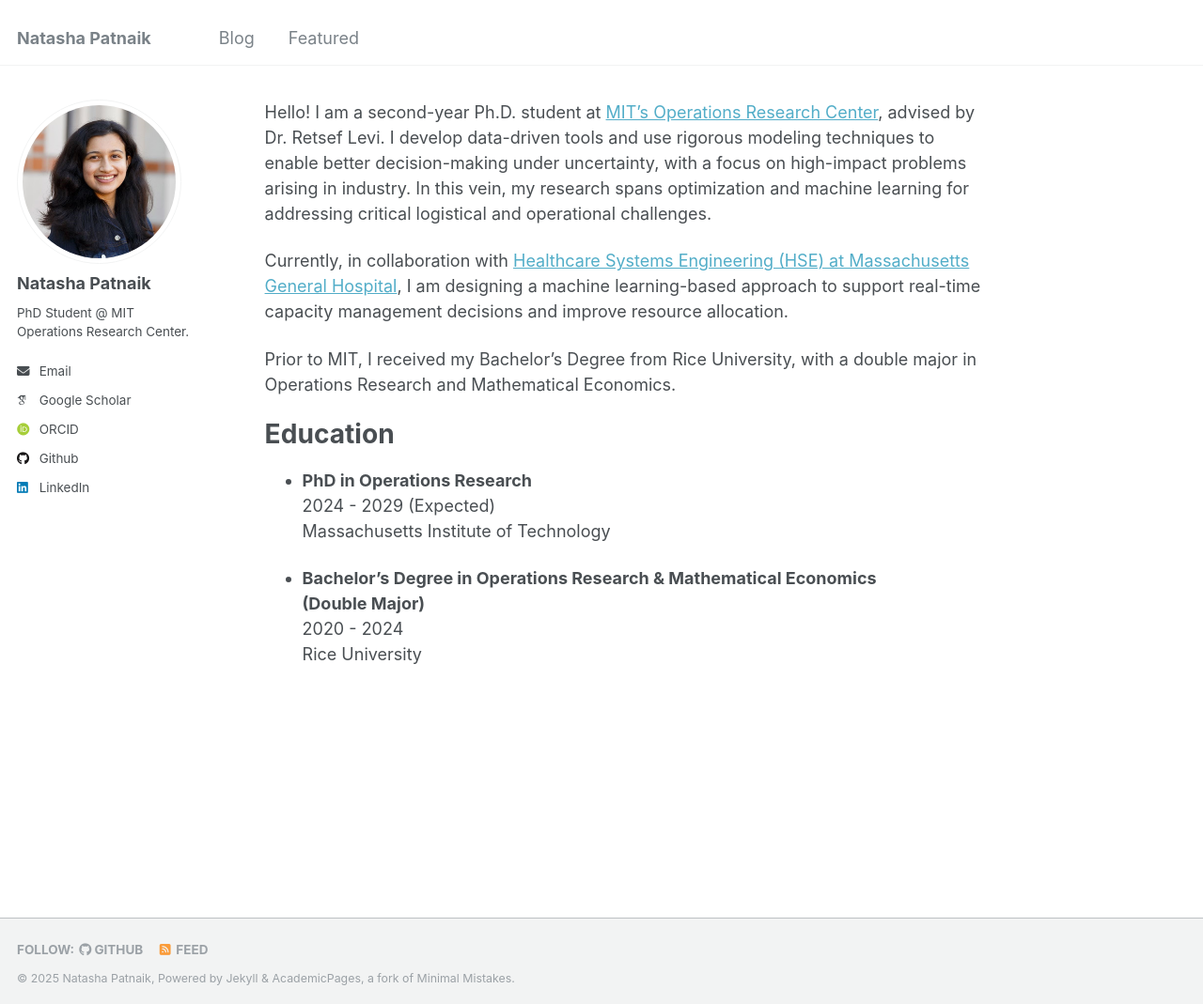
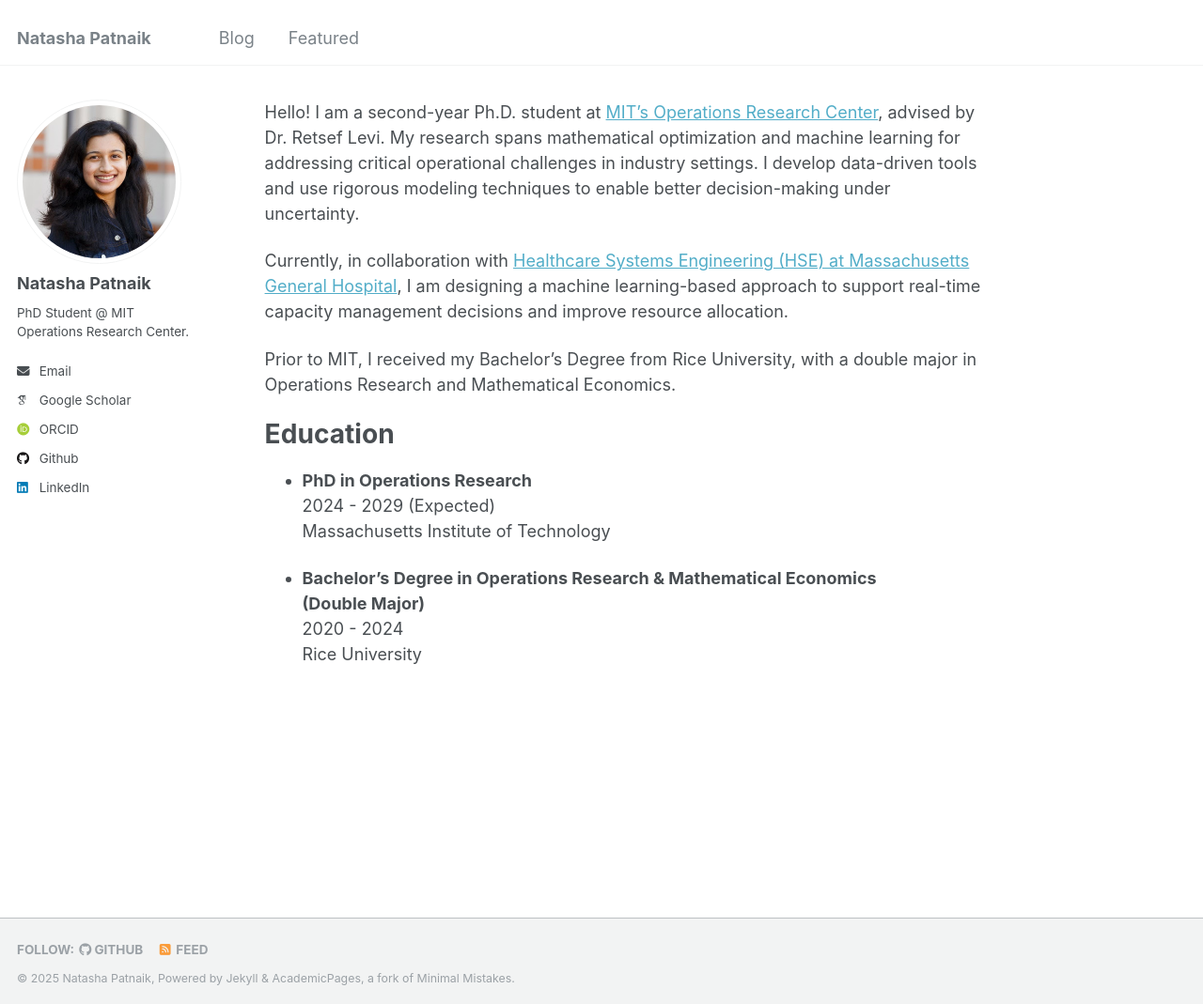
Before and after one commit to natasha-patnaik-321/natasha-patnaik-321.github.io, a Jekyll site: the page built from _pages/about.md, in a window 1280 px wide and 1069 px high. Shown: the whole window at 94% size. Built offline with Jekyll 4.4.1, drawn with Linux system fonts in a browser that asks for light colours; some web fonts are replaced.

Commit message:
Revise about page
Updated research description for clarity and focus.

```diff
--- a/_pages/about.md
+++ b/_pages/about.md
@@ -6,7 +6,7 @@ redirect_from:
   - /about.html
 ---
 
-Hello! I am a second-year Ph.D. student at [MIT's Operations Research Center](https://orc.mit.edu/), advised by Dr. Retsef Levi. I develop data-driven tools and use rigorous modeling techniques to enable better decision-making under uncertainty, with a focus on high-impact problems arising in industry. In this vein, my research spans optimization and machine learning for addressing critical logistical and operational challenges.
+Hello! I am a second-year Ph.D. student at [MIT's Operations Research Center](https://orc.mit.edu/), advised by Dr. Retsef Levi.  My research spans mathematical optimization and machine learning for addressing critical operational challenges in industry settings. I develop data-driven tools and use rigorous modeling techniques to enable better decision-making under uncertainty.
 
 Currently, in collaboration with [Healthcare Systems Engineering (HSE) at Massachusetts General Hospital](https://www.massgeneral.org/research/healthcare-systems-engineering), I am designing a machine learning-based approach to support real-time capacity management decisions and improve resource allocation.
 
```
